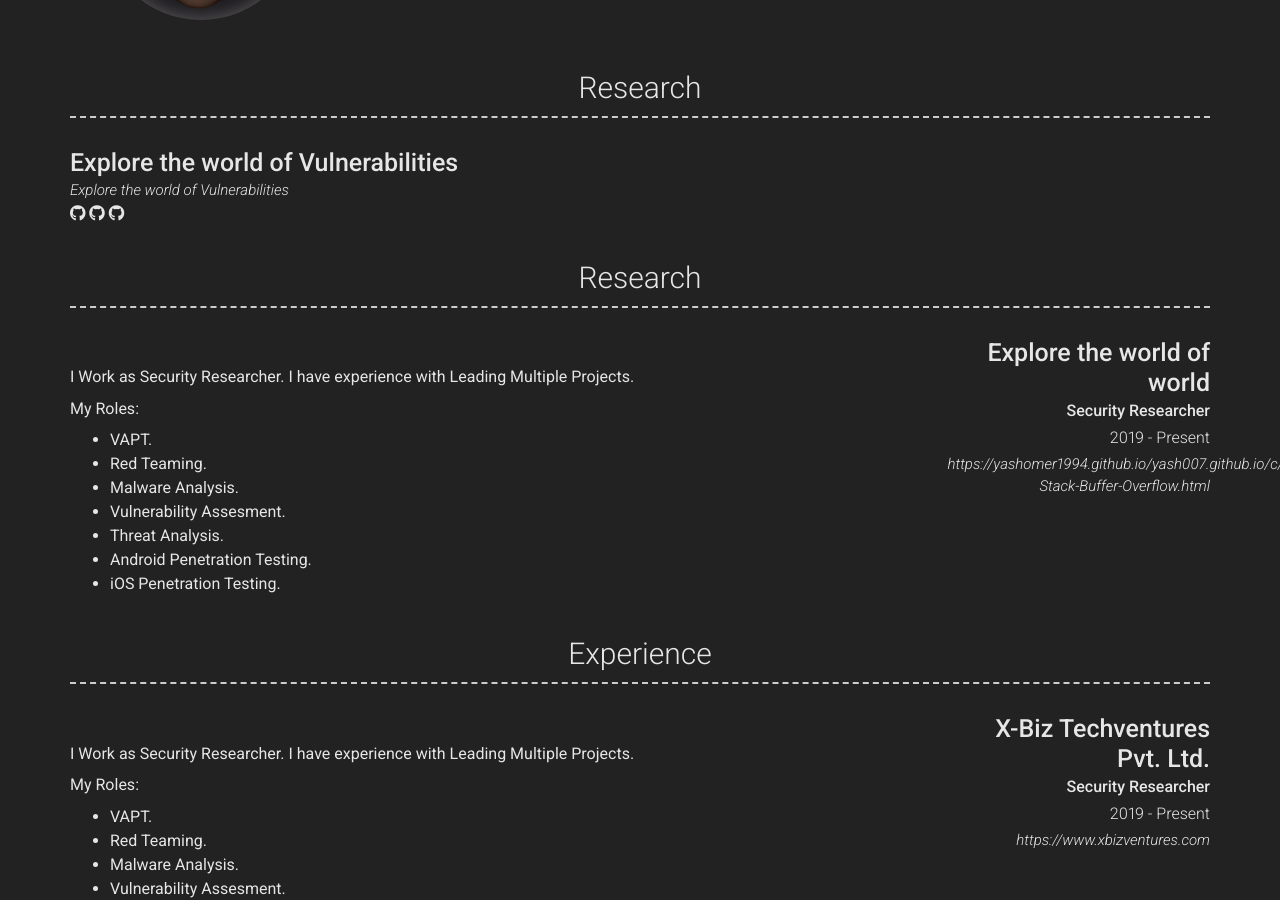
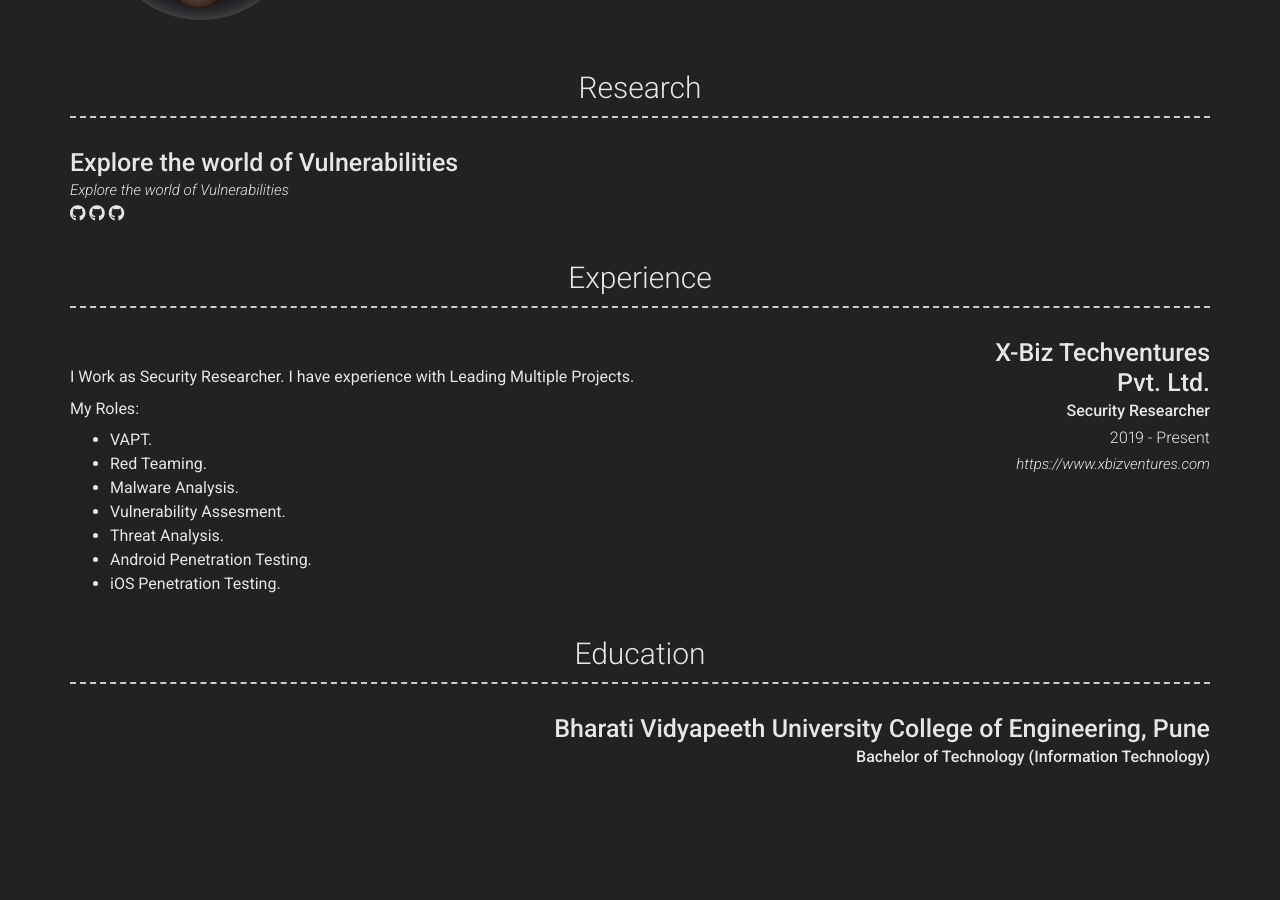
Before and after one commit to yashomer1994/Resume, a Jekyll site: the page built from index.md, in a window 1280 px wide and 900 px high, scrolled down 533 px. Built offline with Jekyll 4.4.1, drawn with Linux system fonts in a browser that asks for light colours; nearby versions of some CDN libraries.

Commit message:
Update _config.yml

```diff
--- a/_config.yml
+++ b/_config.yml
@@ -78,30 +78,6 @@
             icon: fab fa-github
             url: https://yashomer1994.github.io/yash007.github.io/c/c++/asssembly/python/2021/02/14/Forensics-Challenge_0.html
 
-  - title: Research
-    layout: list
-    content:
-      - layout: right
-        title: Explore the world of world
-        sub_title: Security Researcher
-        caption: 2019 - Present
-        link: https://www.xbizventures.com
-        link: https://yashomer1994.github.io/yash007.github.io/c/c++/asssembly/2021/01/11/Windows-Stack-Buffer-Overflow.html
-
-        quote: >
-
-        description: | # this will include new lines to allow paragraphs
-          I Work as Security Researcher. I have experience with Leading Multiple Projects.
-
-            My Roles:
-           - VAPT.
-           - Red Teaming.
-           - Malware Analysis.
-           - Vulnerability Assesment.
-           - Threat Analysis.
-           - Android Penetration Testing.
-           - iOS Penetration Testing.
-
 
   - title: Experience
     layout: list
```
